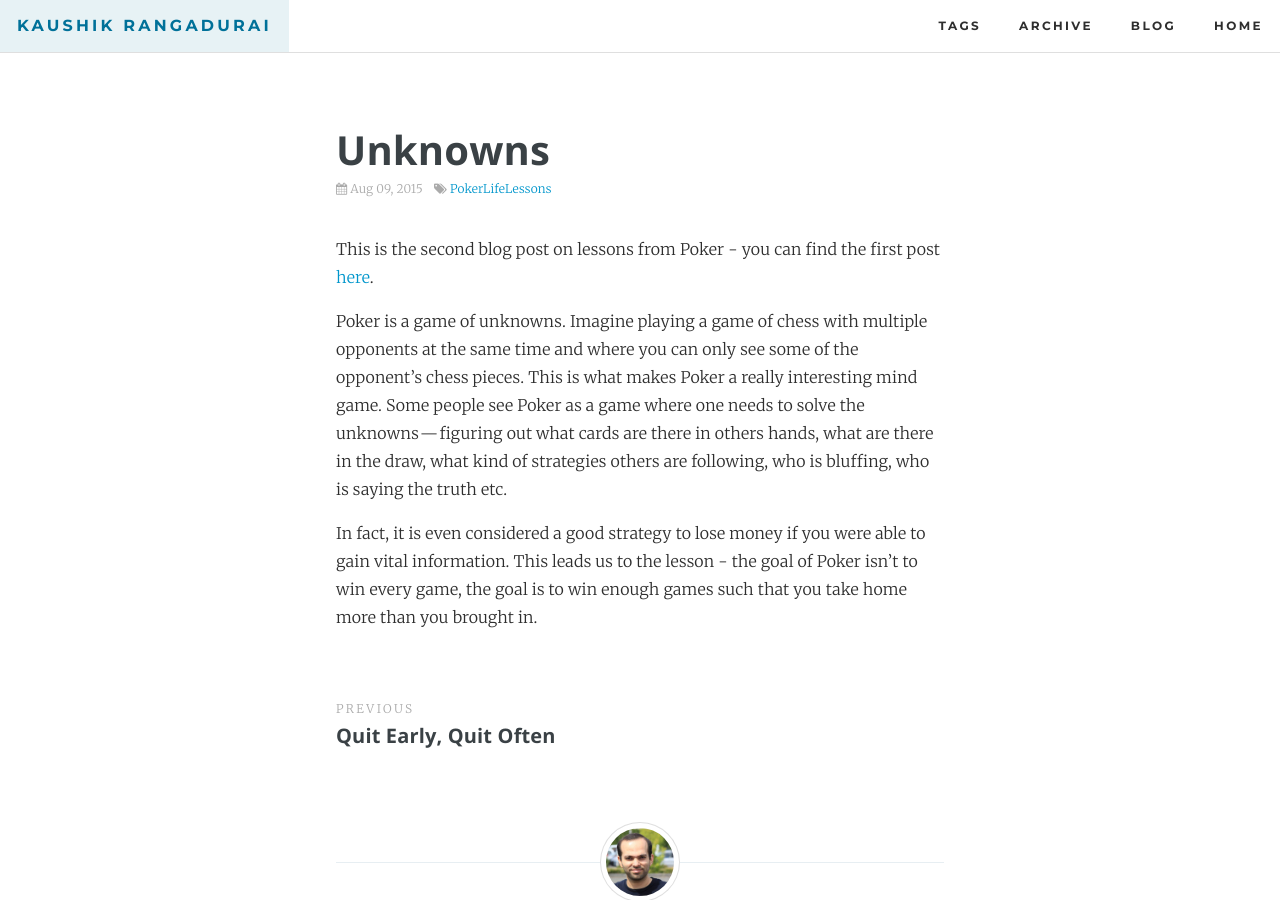
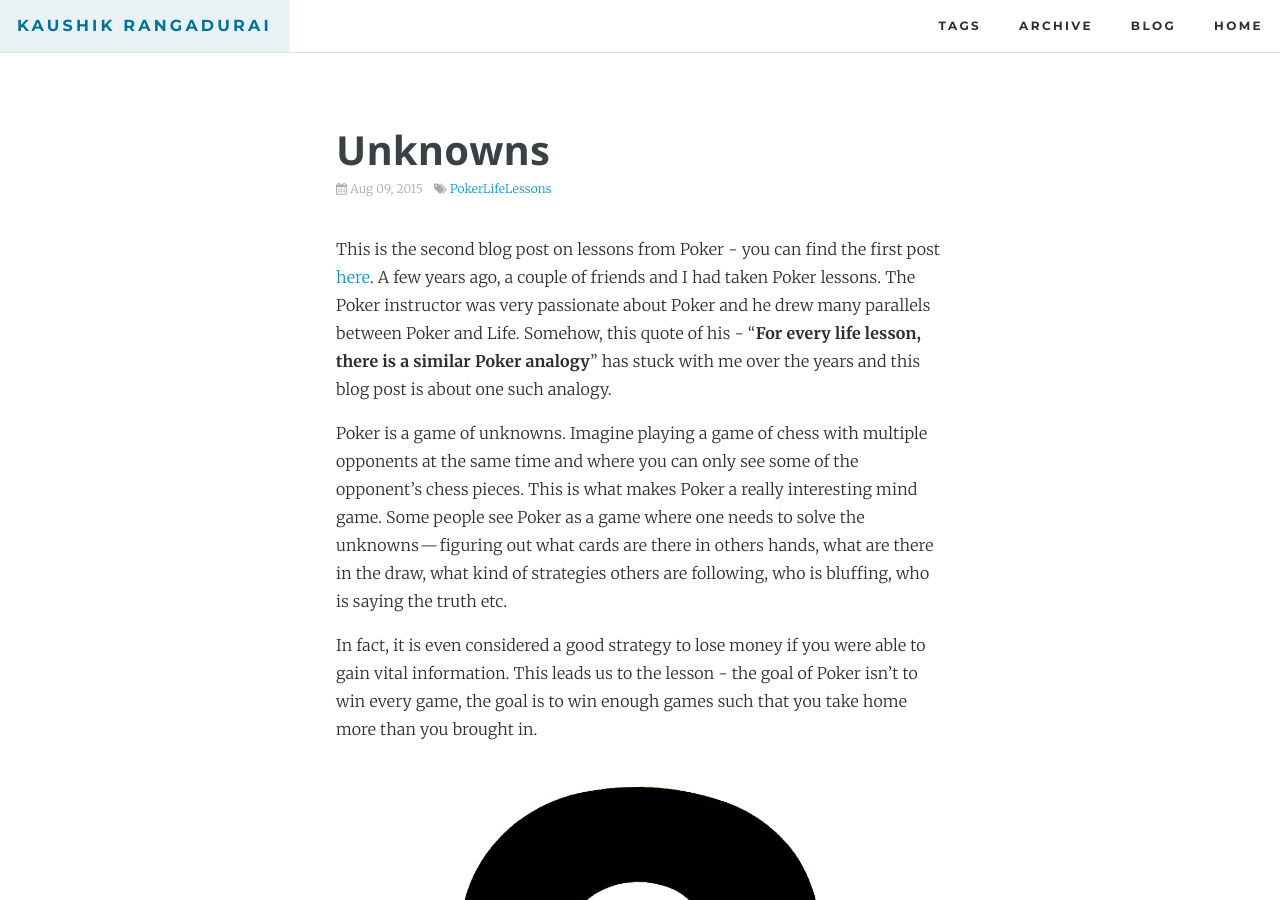
Before and after one commit to kaushik88/kaushik88.github.io, a Jekyll site: the page built from _posts/2015-08-09-unknowns.md, in a window 1280 px wide and 900 px high. Built offline with Jekyll 4.4.1, drawn with Linux system fonts in a browser that asks for light colours; comment, search, counter and statistics services are not loaded.

Commit message:
Unknowns

```diff
--- a/_posts/2015-08-09-unknowns.md
+++ b/_posts/2015-08-09-unknowns.md
@@ -8,8 +8,10 @@ categories:
 thumbnail_path: blog/personal/poker.png
 ---
 
-This is the second blog post on lessons from Poker - you can find the first post [here](http://kaushik88.github.io/blog/2015/07/26/decisions-and-outcomes/).
+This is the second blog post on lessons from Poker - you can find the first post [here](http://kaushik88.github.io/blog/2015/07/26/decisions-and-outcomes/). A few years ago, a couple of friends and I had taken Poker lessons. The Poker instructor was very passionate about Poker and he drew many parallels between Poker and Life. Somehow, this quote of his - "**For every life lesson, there is a similar Poker analogy**" has stuck with me over the years and this blog post is about one such analogy.
 
 Poker is a game of unknowns. Imagine playing a game of chess with multiple opponents at the same time and where you can only see some of the opponent's chess pieces. This is what makes Poker a really interesting mind game. Some people see Poker as a game where one needs to solve the unknowns — figuring out what cards are there in others hands, what are there in the draw, what kind of strategies others are following, who is bluffing, who is saying the truth etc.
 
 In fact, it is even considered a good strategy to lose money if you were able to gain vital information. This leads us to the lesson - the goal of Poker isn’t to win every game, the goal is to win enough games such that you take home more than you brought in.
+
+{% include figure.html path="blog/personal/poker.png" alt="Poker Life Lessons" %}
```
